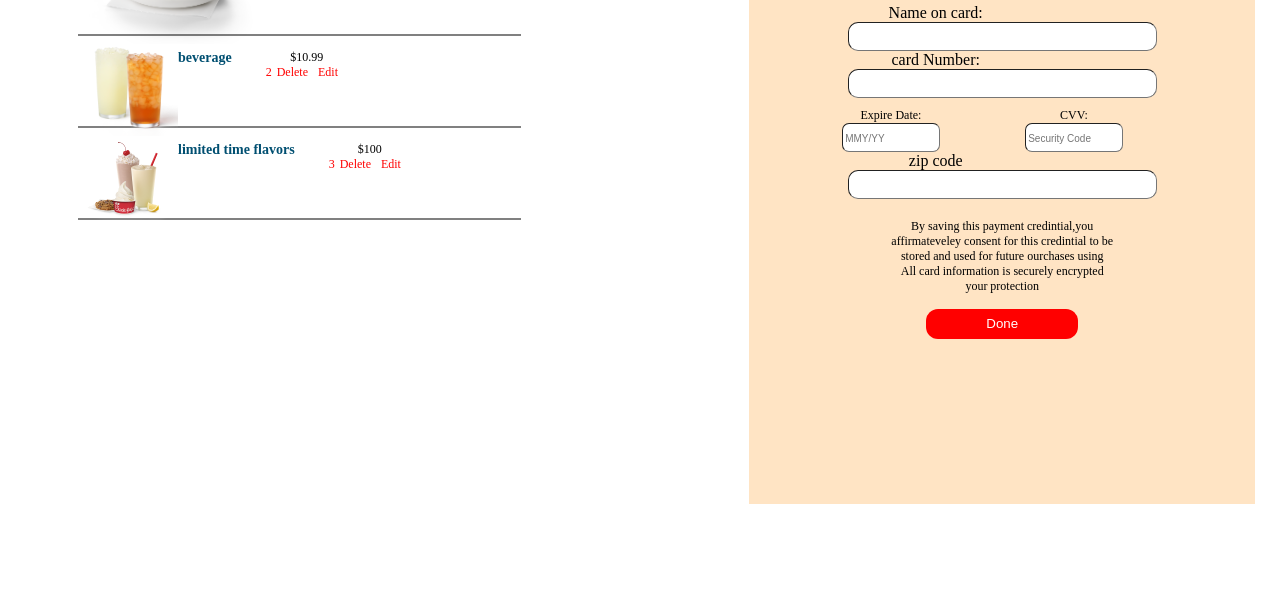
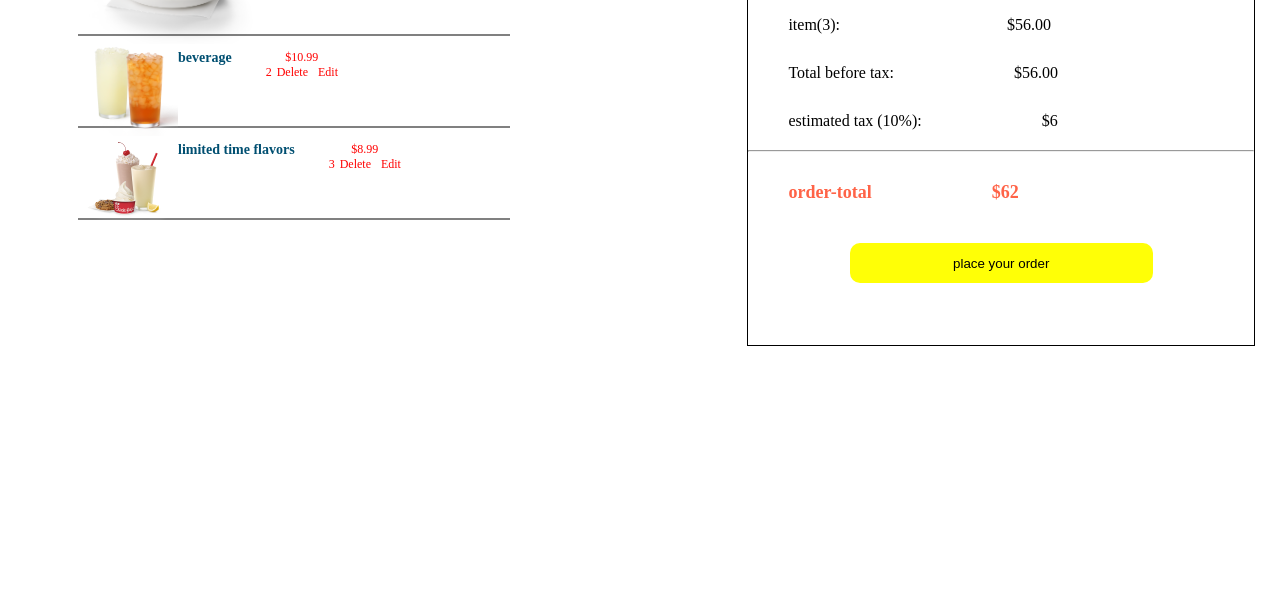
Before and after one commit to nelsonmakori/Chick-fil-A, a plain HTML site: page checkout.html in a window 1280 px wide. Shown: the part 191-800 px from the top of the page. Drawn offline with Linux system fonts and the light colour scheme.

Commit message:
payment total
added total and including tax

```diff
--- a/checkout.html
+++ b/checkout.html
@@ -39,54 +39,10 @@
     <hr />
 
     <div class="my-order-checkout">
-      <div class="product-orders js-order-summery">
+      <div class="product-orders js-order-summery"></div>
 
+      <div class="check-out js-payment-summary">
 
-
-      </div>
-
-      <div class="check-out">
-        <div class="card-name-number">
-          <h3>checkout</h3>
-         <label>Name on card:</label>
-         <br>
-         <input type="text" name="name">
-         <br>
-         <label>card Number:</label>
-         <br>
-         <input type="number" name="card number">
-        </div>
-        <div class="date-cvv">
-         <div><label class="exipre-date">Expire Date:</label>
-          <br>
-          <input type="number" name="number" placeholder="MMY/YY">
-         </div>
-         <div>
-          <label>CVV:</label>
-          <br>
-          <input type="text" name="cvv" placeholder="Security Code">
-         </div>
-        </div>
-        <div class="zip-code">
-          <label>zip code</label>
-          <br>
-          <input type="text" name="zipcode">
-        </div>
-
-        <div class="check-out-footer">
-          <div>By saving this payment credintial,you
-            <br>
-            affirmateveley consent for this credintial to be
-            <br>
-            stored and used for future ourchases using
-            <br>
-            All card information is securely encrypted
-            <br>
-                            your protection
-          </div>
-                            <button class="checkout-btn-done">Done</button>
-
-        </div>
     </div>
     <script type="module" src="checkout.js"></script>
   </body>
--- a/checkout.js
+++ b/checkout.js
@@ -1,19 +1,18 @@
-import {cart,removeFromCart} from './cart.js';
-import {products} from './products.js';
 
-let cartSummeryHTML = '';
+import { cart, removeFromCart } from "./cart.js";
+import { getProducts, products } from "./products.js";
+import { paymentSummery } from "./paymentSection.js";
+
+paymentSummery();
+
+
+
+let cartSummeryHTML = "";
 
 cart.forEach((cartItem) => {
   const mealId = cartItem.mealId;
 
-  let matchingProduct;
-
-
-  products.forEach((meal) => {
-    if (meal.id === mealId) {
-      matchingProduct = meal;
-    }
-  });
+  let matchingProduct = getProducts(mealId);
 
 
 
@@ -37,19 +36,15 @@ cart.forEach((cartItem) => {
           </div>
   </div>
   `;
-
 });
 
-document.querySelector('.js-order-summery').innerHTML = cartSummeryHTML
-document.querySelectorAll('.js-delete-btn')
-.forEach((btn)=>{
-  btn.addEventListener('click', () => {
+document.querySelector(".js-order-summery").innerHTML = cartSummeryHTML;
+document.querySelectorAll(".js-delete-btn").forEach((btn) => {
+  btn.addEventListener("click", () => {
     const mealId = btn.dataset.mealId;
     removeFromCart(mealId);
 
     const cartRemove = document.querySelector(`.js-cart-remove-${mealId}`);
     cartRemove.remove();
-
   });
-
 });
--- a/chick-fla.css
+++ b/chick-fla.css
@@ -150,10 +150,9 @@ p{
   font-size: 17px;
   font-weight: 600;
 }
-.product-orders{
 
 
-}
+
 .meals:hover{
   background-color: beige;
   border:1.5px solid tomato;
@@ -190,6 +189,8 @@ p{
   width:83px;
 
 }
+
+
 .checkout-sign-in{
   margin-right: 20px;
   width:83px;
@@ -224,6 +225,9 @@ hr{
 }
 .my-order-checkout{
   display: flex;
+  height:200px;
+
+  color: red;
   justify-content: space-between;
   margin-top: 37px;
   text-align: center;
@@ -234,10 +238,12 @@ hr{
   font-size: 14px;
 }
 .check-out{
-  background-color: bisque;
-  height: 100px;
+  border: 1px solid black;
+  height: 400px;
   width: 40%;
-  height: 70vh;
+  color: black;
+
+
   margin-right: 17px;
 }
 .amount{
@@ -259,61 +265,56 @@ hr{
   margin-right: 5px;
 }
 
-.date-cvv{
-  display: flex;
-  font-size: 12px;
-  margin-left:50px;
-  margin-top: 10px;
-}
-.date-cvv input{
-  width:50%;
-  height: 25px;
-  border-radius:7px;
-  border-width: thin;
-}
-::placeholder{
-  font-size: 10px;
-}
-.card-name-number input{
-  width:60%;
-  height: 25px;
-  border-radius: 10px;
-  border-width: thin;
-}
-.card-name-number label{
-margin-right:133px;
-}
-.expire-date{
-  margin-left:70px;
-}
-
-.zip-code label{
-  margin-right:133px;
-
-}
-.zip-code input{
-
-  width: 60%;
-  height: 25px;
-  border-radius: 10px;
-  border-width:thin;
-}
-.check-out-footer{
-  margin-top: 20px;
-  font-size: 12px;
-}
-.checkout-btn-done{
-  margin-top: 15px;
-  width:30%;
-  height:30px;
-  background-color: red;
-  color: #fff;
-  border-radius: 12px;
-  border: none;
-}
 .quantity{
   margin-right: 5px;
 }
-.check-out-quantity{
-  margin-right: 10px;
+.items{
+  display: flex;
+  gap:120px;
+  margin-top: 30px;
+  margin-left:40px;
+  text-align: center;
 }
+.total-before-tax{
+  display: flex;
+  gap:120px;
+  margin-top: 30px;
+  margin-left:40px;
+  text-align: center;
+}
+.order-total{
+  display: flex;
+  gap:120px;
+  font-size:18px;
+  margin-top: 30px;
+  margin-left:40px;
+  text-align: center;
+  color: rgb(255, 99, 71);
+  font-weight: 900;
+
+}
+.estimated-tax{
+  display: flex;
+  gap:120px;
+  margin-top: 30px;
+  margin-left:40px;
+  text-align: center;
+}
+.place-order{
+  background-color: rgba(255, 255, 0, 0.977);
+  width:60%;
+  margin-top:40px;
+  height:40px;
+  border-radius: 10px;
+  border: none;
+}
+.items-amount{
+  margin-left: 47px;
+}
+.tax-amount{
+  margin-right:84px;
+}
+.check-out-hr{
+  color: rgb(22, 20, 20);
+  margin-top: 20px;
+}
--- a/chickfla.js
+++ b/chickfla.js
@@ -47,9 +47,8 @@ let orderList = document.getElementById("orderList");
 
 menu.addEventListener("mouseover", () => {
   orderList.style.display = "block";
-  console.log("hapo vipi");
+
 });
 menu.addEventListener("mouseout", () => {
   orderList.style.display = "none";
 });
-console.log(orderList);
--- /dev/null
+++ b/moneyCents.js
@@ -0,0 +1,6 @@
+export function formatCurrency(priceCents){
+  return (Math.round(priceCents) / 100).toFixed(2)
+
+}
+
+export default formatCurrency;
--- /dev/null
+++ b/paymentSection.js
@@ -0,0 +1,48 @@
+import { cart } from "./cart.js";
+import { getProducts } from "./products.js";
+import {formatCurrency} from "./moneyCents.js"
+
+export function paymentSummery() {
+  let productPriceCents = 0;
+
+  cart.forEach((cartItem) => {
+    const product = getProducts(cartItem.mealId);
+    productPriceCents += product.price * cartItem.quantity;
+  });
+
+  const totalBeforeTax = productPriceCents;
+  const taxCents = totalBeforeTax * 0.1;
+  const totalCents = productPriceCents + taxCents
+  console.log(totalCents);
+
+  const paymentSummaryHTML = `
+      <h3>order Summery</h3>
+        <div class="order-summery">
+          <div class="items">
+            <div>item(3):</div>
+            <div class="items-amount">$${Math.round(productPriceCents).toFixed(2)}</div>
+          </div>
+          <div class="total-before-tax">
+            <div>Total before tax:</div>
+            <div>$${Math.round(totalBeforeTax).toFixed(2)}</div>
+          </div>
+          <div class="estimated-tax">
+            <div>estimated tax (10%):</div>
+            <div class="tax-amount">$${Math.round(taxCents)}</div>
+          </div>
+        </div>
+
+        <hr class="check-out-hr">
+
+        <div class="order-footer">
+          <div class="order-total">
+            <div>order-total</div>
+            <div>$${Math.round(totalCents)}</div>
+
+          </div>
+        </div>
+        <button class="place-order">place your order</button>
+      </div>
+  `;
+  document.querySelector('.js-payment-summary').innerHTML = paymentSummaryHTML;
+}
--- a/products.js
+++ b/products.js
@@ -1,15 +1,28 @@
 
+ export function getProducts(mealId){
+
+  let matchingProduct;
+
+  products.forEach((meal) => {
+    if (meal.id === mealId) {
+      matchingProduct = meal;
+    }
+  });
+
+  return matchingProduct;
+
+}
 export const products = [
   {
     id:"3",
     image:"chikfla.images/salads.png",
-    price: 7.99,
+    price: 7.49,
     name:"salad"
   },
   {
     id:"1",
     image:'chikfla.images/treats.png',
-    price: 100,
+    price: 8.99,
     name:"limited time flavors"
   },
   {
@@ -17,5 +30,11 @@ export const products = [
     image:"chikfla.images/Beverages.png",
     price: 10.99,
     name:"beverage"
+  },
+  {
+  id:"4",
+  image:"chikfla.images/meals.png",
+  price:4.99,
+  name:"meals"
   }
 ]
```
